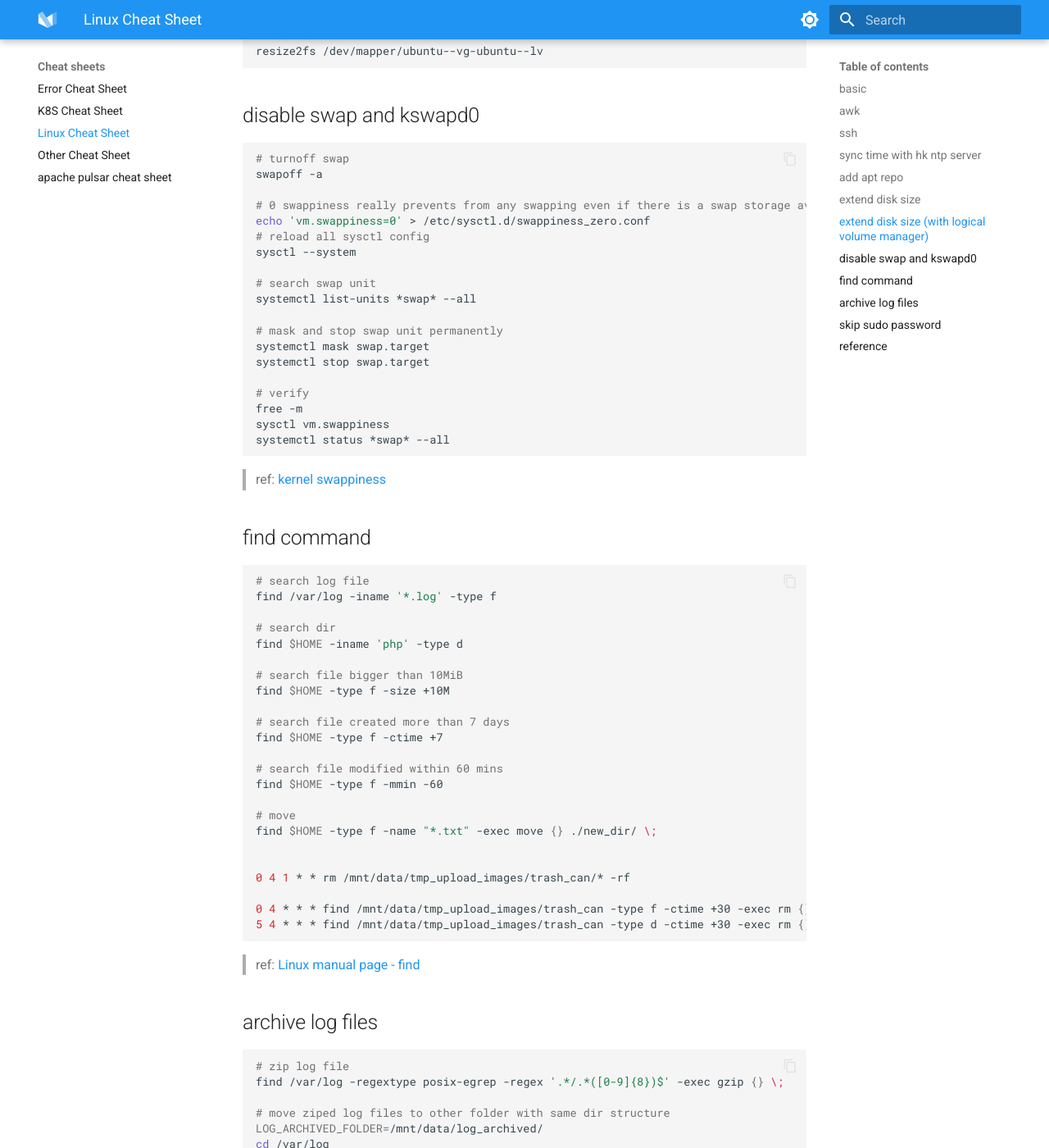
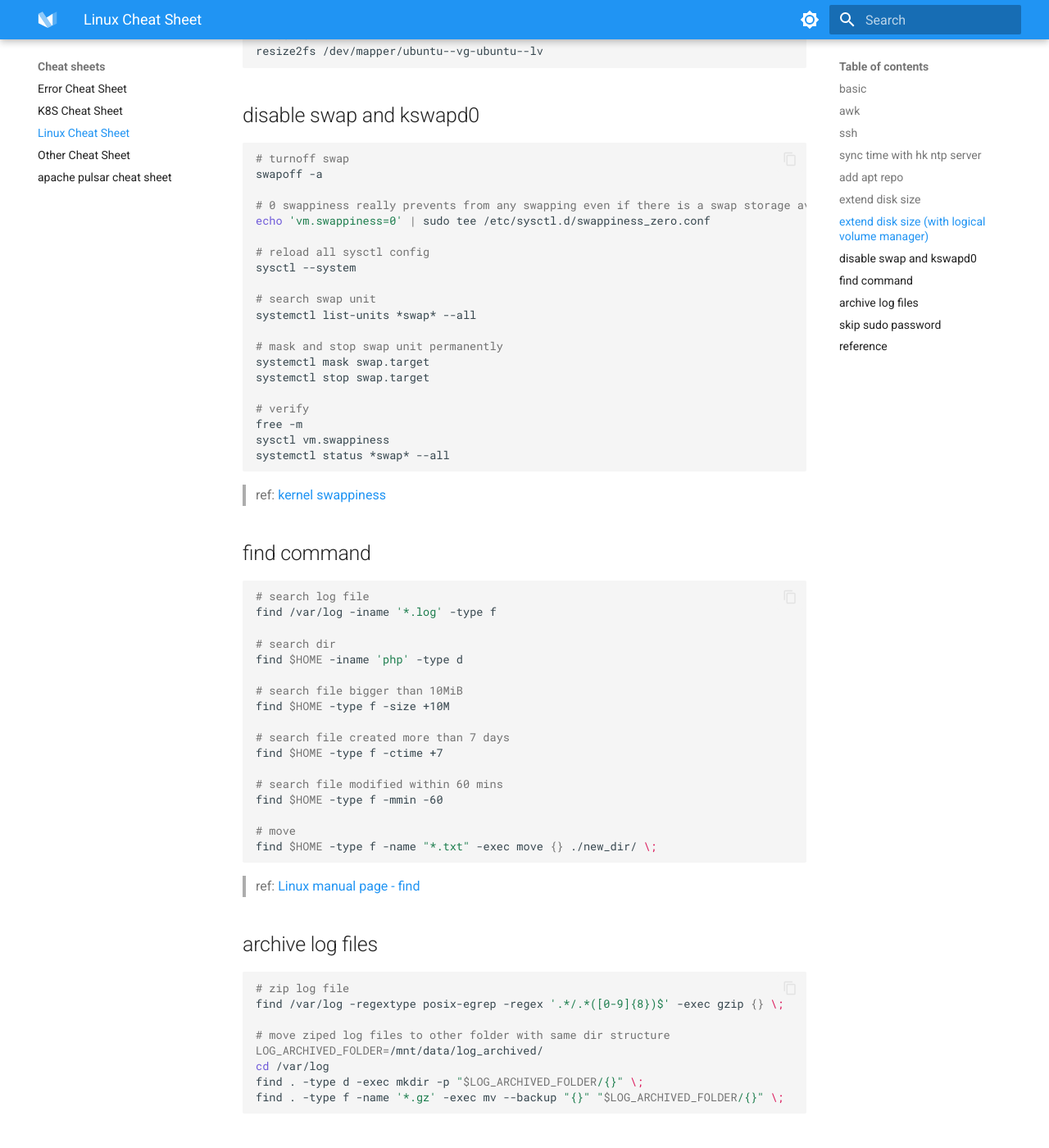
Before and after one commit to yip102011/my_mkdocs, an MkDocs documentation site: the page built from docs/cheat_sheets/linux_cheat_sheet.md, in a window 1280 px wide and 1400 px high, scrolled down 3746 px. Shown: the whole window at 82% size. Built offline with MkDocs 1.6.1 and Material for MkDocs 9.7.7, drawn with Linux system fonts in a browser that asks for light colours; some of the changed text lies outside the part shown.

Commit message:
update linux_cheat_sheet.md

````diff
--- a/docs/cheat_sheets/linux_cheat_sheet.md
+++ b/docs/cheat_sheets/linux_cheat_sheet.md
@@ -133,7 +133,7 @@
 # ref: https://packetpushers.net/ubuntu-extend-your-default-lvm-space/
 
 # rescan disk size
-sudo echo 1>/sys/class/block/sda/device/rescan
+echo 1 | sudo tee /sys/class/block/sda/device/rescan
 
 # resize disk
 sudo cfdisk # step: resize > write > quit
@@ -153,7 +153,8 @@
 swapoff -a
 
 # 0 swappiness really prevents from any swapping even if there is a swap storage available
-echo 'vm.swappiness=0' > /etc/sysctl.d/swappiness_zero.conf
+echo 'vm.swappiness=0' | sudo tee /etc/sysctl.d/swappiness_zero.conf
+
 # reload all sysctl config
 sysctl --system
 
@@ -192,12 +193,6 @@
 
 # move
 find $HOME -type f -name "*.txt" -exec move {} ./new_dir/ \;
-
-
-0 4 1 * * rm /mnt/data/tmp_upload_images/trash_can/* -rf
-
-0 4 * * * find /mnt/data/tmp_upload_images/trash_can -type f -ctime +30 -exec rm {} -f \;
-5 4 * * * find /mnt/data/tmp_upload_images/trash_can -type d -ctime +30 -exec rm {} -d -f \;
 ```
 
 > ref: [Linux manual page - find](https://man7.org/linux/man-pages/man1/find.1.html)
````
